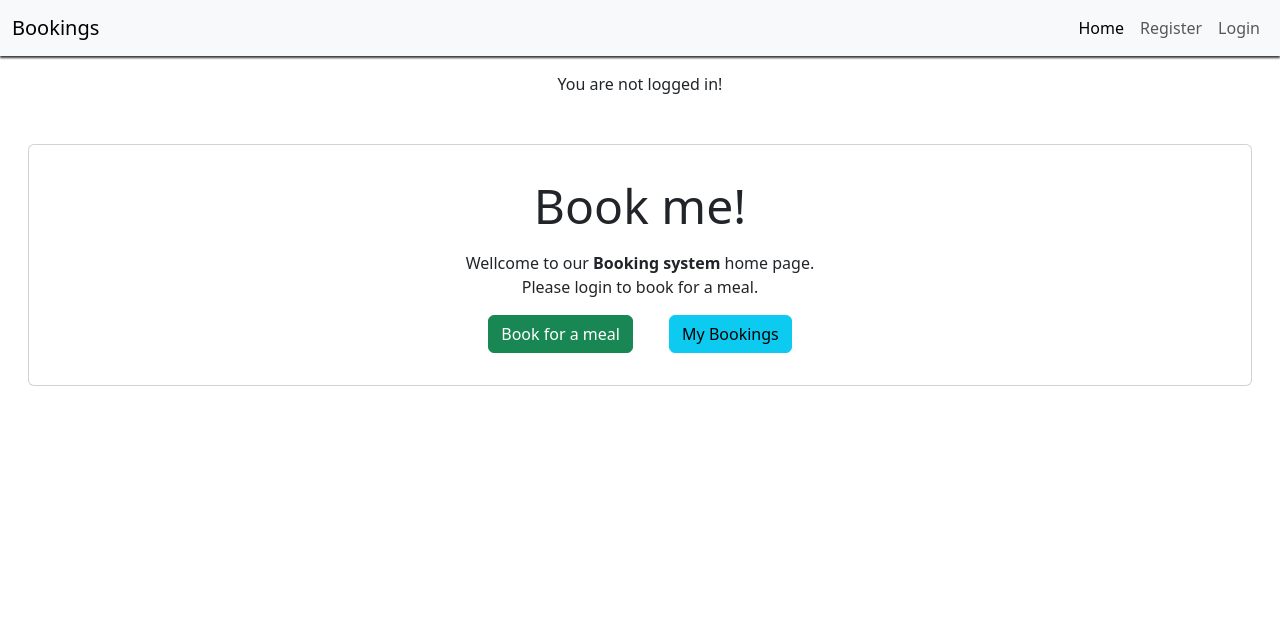
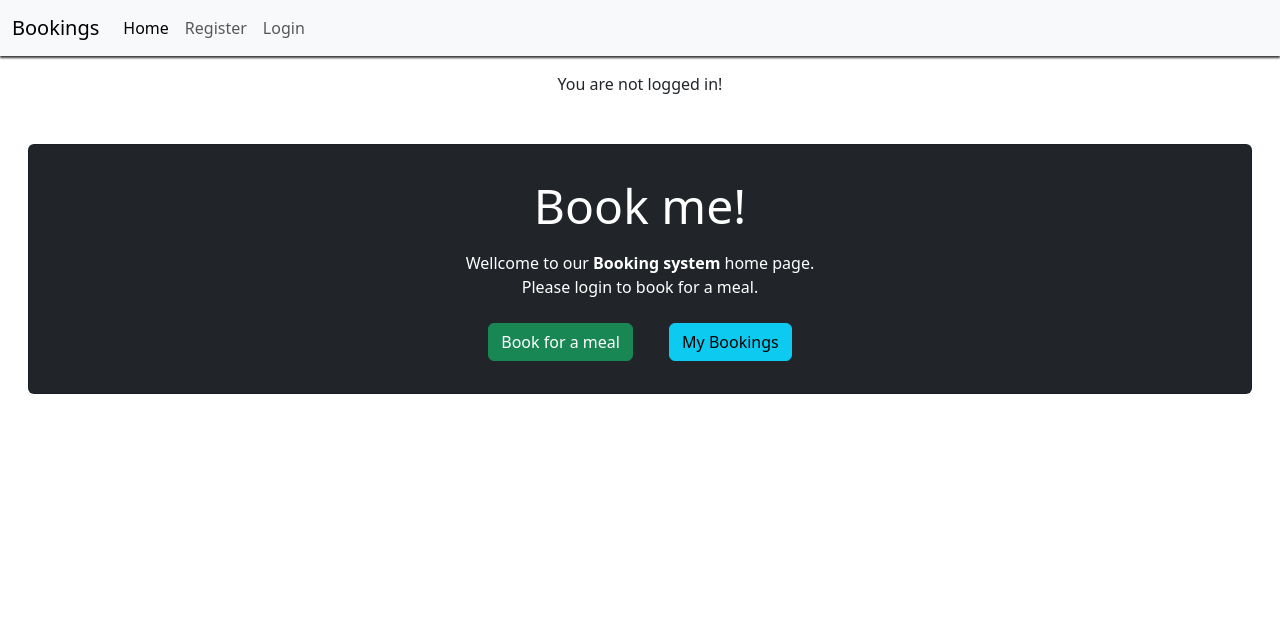
Before and after one commit to kasemdeautsch/PP4, a Django app: page / in a window 1280 px wide. Shown: the top 634 px of the page. Run offline with Django 4.2, Linux system fonts and the light colour scheme; parts of the project's set-up code (start-up, migrations or seed data) failed here and were passed over; some libraries are stand-ins or nearby versions.

Commit message:
add margin to card text

```diff
--- a/booking/templates/booking/index.html
+++ b/booking/templates/booking/index.html
@@ -8,10 +8,10 @@
 
         <!-- Reservations Column -->
         <div class="col-12 mt-3 left">
-            <div class="card m-3 p-3">
+            <div class="card m-3 p-3 text-bg-dark">
                 <div class="card-body text-center ">
-                  <h1 class="card-title mb-3 display-5">Book me!</h1>
-                  <p class="card-text">
+                  <h1 class="card-title mb-3 h5 display-5">Book me!</h1>
+                  <p class="card-text mb-4">
                     Wellcome to our <strong>Booking system</strong> home page.<br>
                     Please login to book for a meal.
 
--- a/templates/base.html
+++ b/templates/base.html
@@ -22,26 +22,26 @@
      <!-- Navigation -->
     <nav class="navbar navbar-expand-sm bg-body-tertiary">
         <div class="container-fluid">
-          <a class="navbar-brand" href="#">Bookings</a>
+          <a class="navbar-brand" href="{% url 'home' %}">Bookings</a>
           <button class="navbar-toggler" type="button" data-bs-toggle="collapse" data-bs-target="#navbarSupportedContent" aria-controls="navbarSupportedContent" aria-expanded="false" aria-label="Toggle navigation">
             <span class="navbar-toggler-icon"></span>
           </button>
           <div class="collapse navbar-collapse" id="navbarSupportedContent">
-            <ul class="navbar-nav ms-auto ">
+            <ul class="navbar-nav me-auto ">
               <li class="nav-item">
-                <a class="nav-link active" aria-current="page" href="{% url 'home' %}">Home</a>
+                <a class="nav-link {% if request.path == home_url %}active" aria-current="page{% endif %}" href="{% url 'home' %}">Home</a>
               </li>
               {% if user.is_authenticated %}
               <li class="nav-item">
-                    <a class="nav-link {% if request.path == logout_url %}active{% endif %}" aria-current="page" href="{% url 'account_logout' %}">Logout</a>
+                    <a class="nav-link {% if request.path == logout_url %}active" aria-current="page{% endif %}" href="{% url 'account_logout' %}">Logout</a>
               </li>
               {% else %}
               <li class="nav-item">
-                    <a class="nav-link {% if request.path == signup_url %}active{% endif %}" aria-current="page"
+                    <a class="nav-link {% if request.path == signup_url %}active" aria-current="page{% endif %}"
                         href="{% url 'account_signup' %}">Register</a>
                </li>
                <li class="nav-item">
-                    <a class="nav-link {% if request.path == login_url %}active{% endif %}" aria-current="page" href="{% url 'account_login' %}">Login</a>
+                    <a class="nav-link {% if request.path == login_url %}active" aria-current="page{% endif %}" href="{% url 'account_login' %}">Login</a>
                </li>
                {% endif %}
 
```
